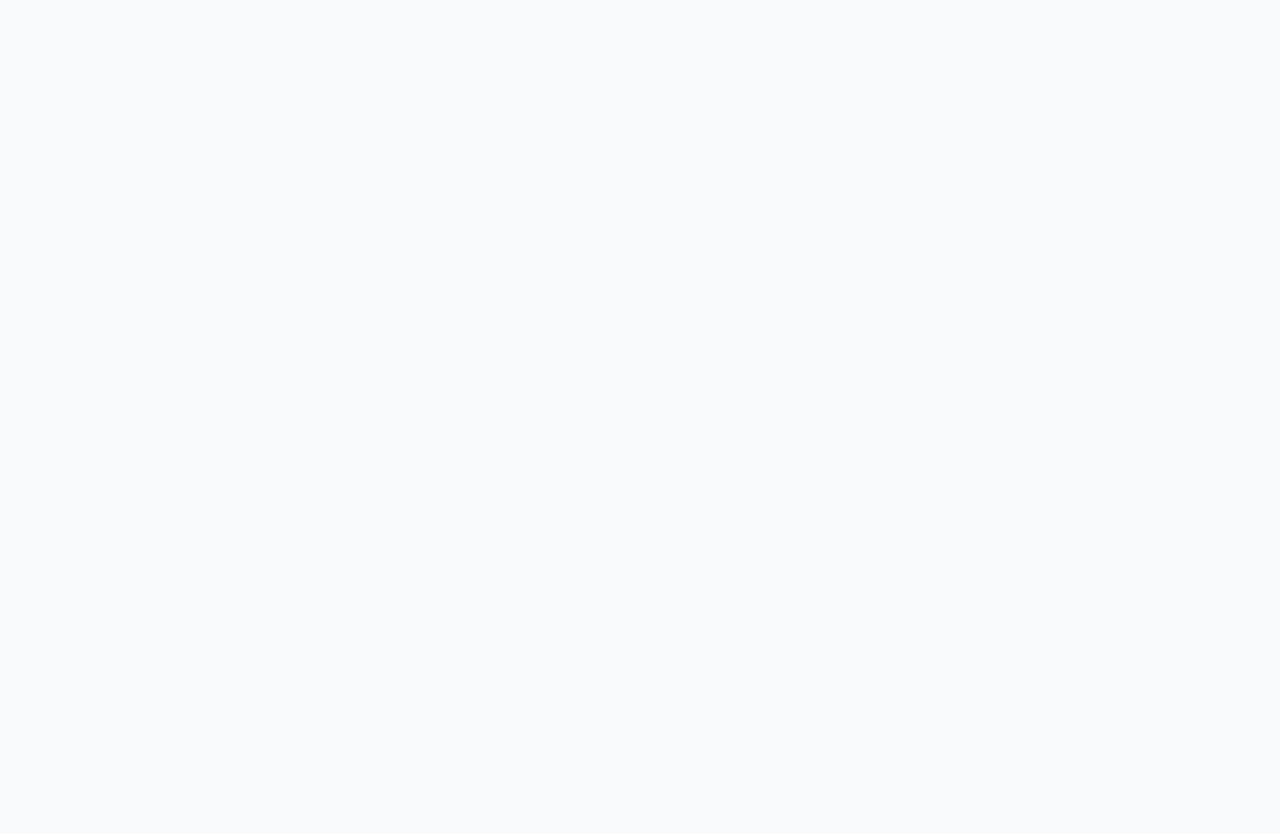
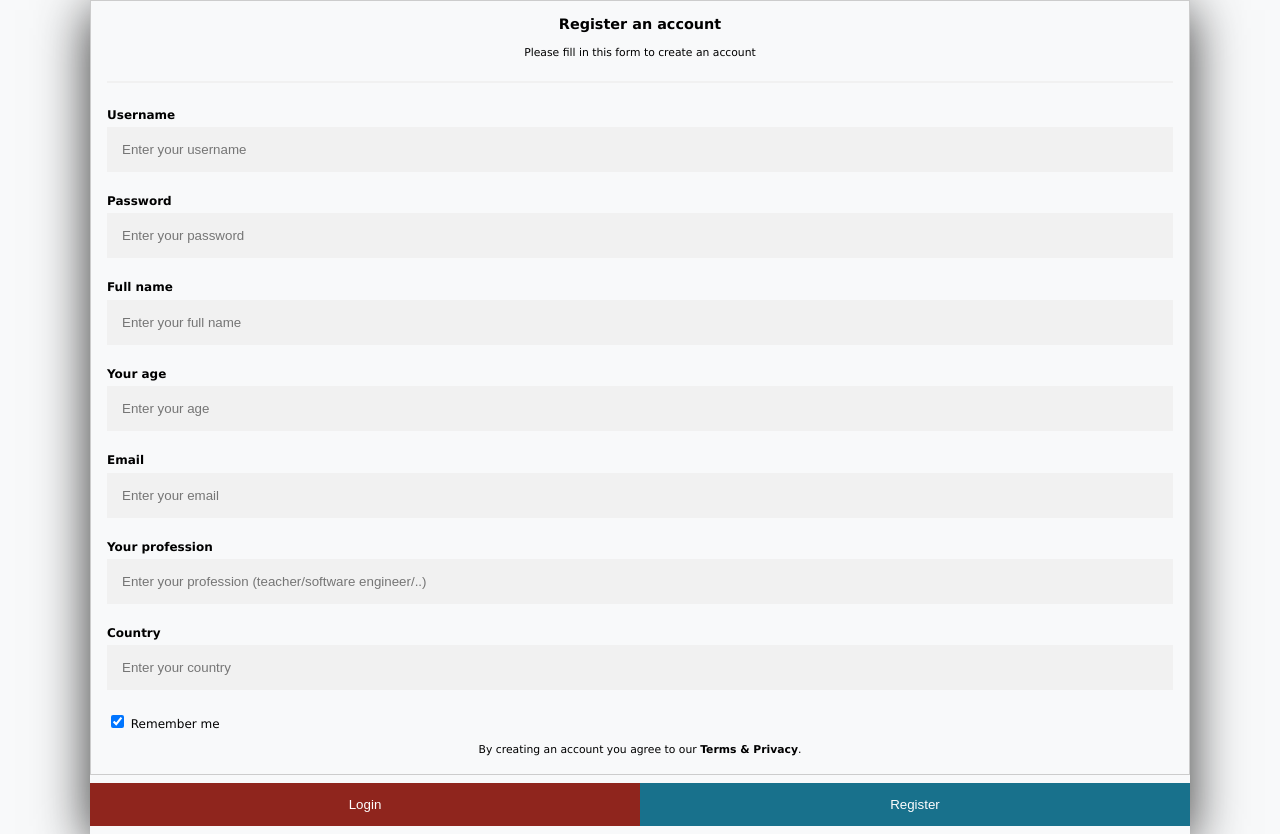
Before and after one commit to khanhbrandy/CSIS3275, a Vue app in the folder FrontEnd/vuefinance/: page /register in a window 1280 px wide. Before the commit this address had no page. Before the commit the page ends 800 px from the top, so only its background shows below. Built offline with nearby package versions, Linux system fonts and the light colour scheme.

Commit message:
add registration feature

```diff
--- /dev/null
+++ b/FrontEnd/vuefinance/App.css
@@ -0,0 +1,52 @@
+@charset "utf-8";
+
+/* Set the default page element styles */
+html {
+   background-color: rgba(230, 235, 237, 0.25);
+   font-size: 12px;
+   font-family: Tahoma, Geneva, sans-serif;
+}
+
+/* HTML and Body Styles */
+body {
+   font-family: Verdana, Geneva, sans-serif;
+   font-size: 100%;
+   font-weight: inherit;
+   line-height: 1.2em;
+   margin: 0px auto;
+   min-height: 100%;
+   min-width: 200px;
+   max-width: 1100px;
+   width: 100%;
+   padding: 0px;
+   text-decoration: none;
+   vertical-align: baseline;
+   box-shadow: 0px 10px 50px rgb(51,51,51);
+}
+
+/* Basic styles to be used with all devices and under all conditions */
+
+address, article, aside, blockquote, cite, dl, dt, dd, em, figcaption, figure, footer, h1, h2, h3, h4, h5, h6, header, img, li, main, nav, nav a, ol, p, section, span, ul {
+   margin: 0;
+   padding: 0;
+   border: 0;
+   font-size: 100%;
+   vertical-align: baseline;
+   background: transparent;
+   -webkit-box-sizing: border-box;
+   -moz-box-sizing: border-box;
+   box-sizing: border-box;
+}
+
+ul, ol {
+   list-style: none;
+}
+
+nav ul {
+   list-style: none;
+   list-style-image: none;
+}
+
+nav a {
+   text-decoration: none;
+}
--- a/FrontEnd/vuefinance/src/components/CustomerLogin.vue
+++ b/FrontEnd/vuefinance/src/components/CustomerLogin.vue
@@ -16,7 +16,8 @@
         </form>
 
         <button class="loginSubmit" type="submit" @click="login">Login</button>
-        <p>{{ message }}</p>
+        <h3><a href="/register">Don't have an account? Register here</a></h3><br>
+        <!-- <h3>{{ message }}</h3><br> -->
     </div>
 
 </template>
@@ -37,13 +38,13 @@ export default {
             LoginService.login(this.customerLoginRequest)
                 .then(response => {       // HttpStatus.OK
                     var customer = response.data;
-                    console.log(customer);
+                    this.message = `Welcome ${customer.name}`
                     localStorage.setItem("cid", customer.id);
                     // store the student (sid) to the local storage
                     // RESTful server does not have session
                     // Session info is saved in local storage and talk to
                     // server as json
-                    this.$router.push({ name: "login" });
+                    this.$router.push({ name: "transaction" });
                 })
                 .catch(e => {
                     this.customerLoginRequest.username = "";
@@ -60,10 +61,7 @@ export default {
 </script>
 
 <style>
-/*
-   Created by: Ngoc Khanh Trinh
-   Created on: 13/06/2022
-*/
+
 @charset "utf-8";
 
 /* Set the default page element styles */
@@ -119,8 +117,20 @@ nav a {
 
 h4 {
     font-size: 1.2em;
-    margin: 20 auto 5% auto;
+    margin: 20 auto 10% auto;
     text-align: center;
+    text-decoration: none;
+}
+
+h3 {
+    font-size: 0.9em;
+    margin: 0 auto 0 auto;
+    text-align: center;
+    text-decoration: none;
+}
+
+a {
+    text-decoration: none;
 }
 
 
@@ -146,7 +156,7 @@ button.loginSubmit {
   background-color: #006381;
   color: white;
   padding: 14px 20px;
-  margin: 10px 30% 5% 30%;
+  margin: 10px 30% 1% 30%;
   border: none;
   cursor: pointer;
   width: 40%;
--- /dev/null
+++ b/FrontEnd/vuefinance/src/components/CustomerRegister.vue
@@ -0,0 +1,181 @@
+<template>
+    <!-- define the layout -->
+    <div>
+        <form style="border:1px solid #ccc">
+            <div class="container">
+                <h4>Register an account</h4><br>
+                <p>{{ message }}</p><br>
+                <!-- <p>Please fill in this form to create an account</p> -->
+                <hr>
+                <label for="username"><b>Username</b></label>
+                <input type="text" placeholder="Enter your username" name="username" id="username"
+                    v-model="customerRegisterRequest.username" required>
+
+                <label for="password"><b>Password</b></label>
+                <input type="password" placeholder="Enter your password" name="password" id="password"
+                    v-model="customerRegisterRequest.password" required>
+
+                <label for="name"><b>Full name</b></label>
+                <input type="text" placeholder="Enter your full name" name="name" id="name"
+                    v-model="customerRegisterRequest.name">
+
+                <label for="age"><b>Your age</b></label>
+                <input type="text" placeholder="Enter your age" name="age" id="age" v-model="customerRegisterRequest.age">
+
+                <label for="email"><b>Email</b></label>
+                <input type="text" placeholder="Enter your email" name="email" id="email"
+                    v-model="customerRegisterRequest.email">
+
+                <label for="profession"><b>Your profession</b></label>
+                <input type="text" placeholder="Enter your profession (teacher/software engineer/..)" name="profession"
+                    id="profession" v-model="customerRegisterRequest.profession">
+
+                <label for="country"><b>Country</b></label>
+                <input type="text" placeholder="Enter your country" name="country" id="country"
+                    v-model="customerRegisterRequest.country">
+
+
+
+                <label>
+                    <input type="checkbox" checked="checked" name="remember" style="margin-bottom:15px"> Remember me
+                </label>
+
+                <p>By creating an account you agree to our <b>Terms & Privacy</b>.</p>
+
+
+            </div>
+        </form>
+        <div class="clearfix">
+            <button type="button" class="cancelbtn" @click="login">Login</button>
+            <button type="submit" class="signupbtn" @click="register">Register</button>
+        </div>
+    </div>
+</template>
+
+<script>
+import RegisterService from "../services/RegisterService";
+export default {
+    name: "customerRegister",
+    data() {
+        return {
+            customerRegisterRequest: { name: "", age: "", email: "", profession: "", country: "", username: "", password: "" },  // json
+            message: "Please fill in this form to create an account"
+        }
+    },
+    methods: {
+        register() {
+            RegisterService.register(this.customerRegisterRequest)
+                .then(response => {       // HttpStatus.OK
+                    var customer = response.data;
+                    console.log(customer)
+                    this.message = `Account for ${this.customerRegisterRequest.name} created. Please click on Login button to start using.`
+                    // this.$router.push({ name: "login" });
+                })
+                .catch(e => {
+                    this.message = e.response.data.message;
+                    console.log(e.response.data);
+                });
+        },
+        login() {
+            this.$router.push({ name: "login" });
+        }
+
+    },
+
+    mounted() {
+
+    }
+}
+</script>
+
+<style>
+* {
+    box-sizing: border-box
+}
+
+/* Full-width input fields */
+input[type=text],
+input[type=password] {
+    width: 100%;
+    padding: 15px;
+    margin: 5px 0 22px 0;
+    display: inline-block;
+    border: none;
+    background: #f1f1f1;
+}
+
+input[type=text]:focus,
+input[type=password]:focus {
+    background-color: #ddd;
+    outline: none;
+}
+
+hr {
+    border: 1px solid #f1f1f1;
+    margin-bottom: 25px;
+}
+
+h4 {
+    font-size: 1.2em;
+    margin: 20 auto 10% auto;
+    text-align: center;
+    text-decoration: none;
+}
+
+p {
+    font-size: 0.9em;
+    margin: 20 auto 10% auto;
+    text-align: center;
+    text-decoration: none;
+}
+
+/* Set a style for all buttons */
+button {
+    background-color: #006381;
+    color: white;
+    padding: 14px 20px;
+    margin: 8px 0;
+    border: none;
+    cursor: pointer;
+    width: 100%;
+    opacity: 0.9;
+}
+
+button:hover {
+    opacity: 1;
+}
+
+/* Extra styles for the cancel button */
+.cancelbtn {
+    padding: 14px 20px;
+    background-color: #840f06;
+}
+
+/* Float cancel and signup buttons and add an equal width */
+.cancelbtn,
+.signupbtn {
+    float: left;
+    width: 50%;
+}
+
+/* Add padding to container elements */
+.container {
+    padding: 16px;
+}
+
+/* Clear floats */
+.clearfix::after {
+    content: "";
+    clear: both;
+    display: table;
+}
+
+/* Change styles for cancel button and signup button on extra small screens */
+@media screen and (max-width: 300px) {
+
+    .cancelbtn,
+    .signupbtn {
+        width: 100%;
+    }
+}
+</style>
--- /dev/null
+++ b/FrontEnd/vuefinance/src/components/CustomerTransaction.vue
@@ -0,0 +1,33 @@
+<template>
+    <div>
+        <h1>Transaction</h1>
+    </div>
+</template>
+
+<script>
+export default {
+    name: "customerTransaction",
+    data() {
+        return {
+            customer: null,
+
+
+        }
+    },
+    methods: {
+        retrieveCustomer() {
+            const id = localStorage.getItem('cid');
+            console.log("CID: "+ id)
+        }
+    },
+
+  mounted() {
+    this.retrieveCustomer();
+
+  }
+}
+</script>
+
+<style>
+
+</style>
--- a/FrontEnd/vuefinance/src/router/index.js
+++ b/FrontEnd/vuefinance/src/router/index.js
@@ -1,5 +1,7 @@
 import { createWebHistory, createRouter } from "vue-router";
 import CustomerLogin from "../components/CustomerLogin.vue";
+import CustomerTransaction from "../components/CustomerTransaction.vue";
+import CustomerRegister from "../components/CustomerRegister.vue";
 
 const routes = [
     {
@@ -7,6 +9,18 @@ const routes = [
         alias: "/login",
         name: "login",
         component: CustomerLogin
+    },
+    {
+        path: "/transaction",
+        alias: "/transaction",
+        name: "transaction",
+        component: CustomerTransaction
+    },
+    {
+        path: "/register",
+        alias: "/register",
+        name: "register",
+        component: CustomerRegister
     }
 ];
 
--- /dev/null
+++ b/FrontEnd/vuefinance/src/services/RegisterService.js
@@ -0,0 +1,9 @@
+import http from "../http-common.js";
+
+class RegisterService {
+  register(data) {
+    return http.post("/customers", data);
+  }
+}
+
+export default new RegisterService();
```
Also changed, not shown: FrontEnd/vuefinance/src/services/CustomerService.js (added, +9 -0 lines).
